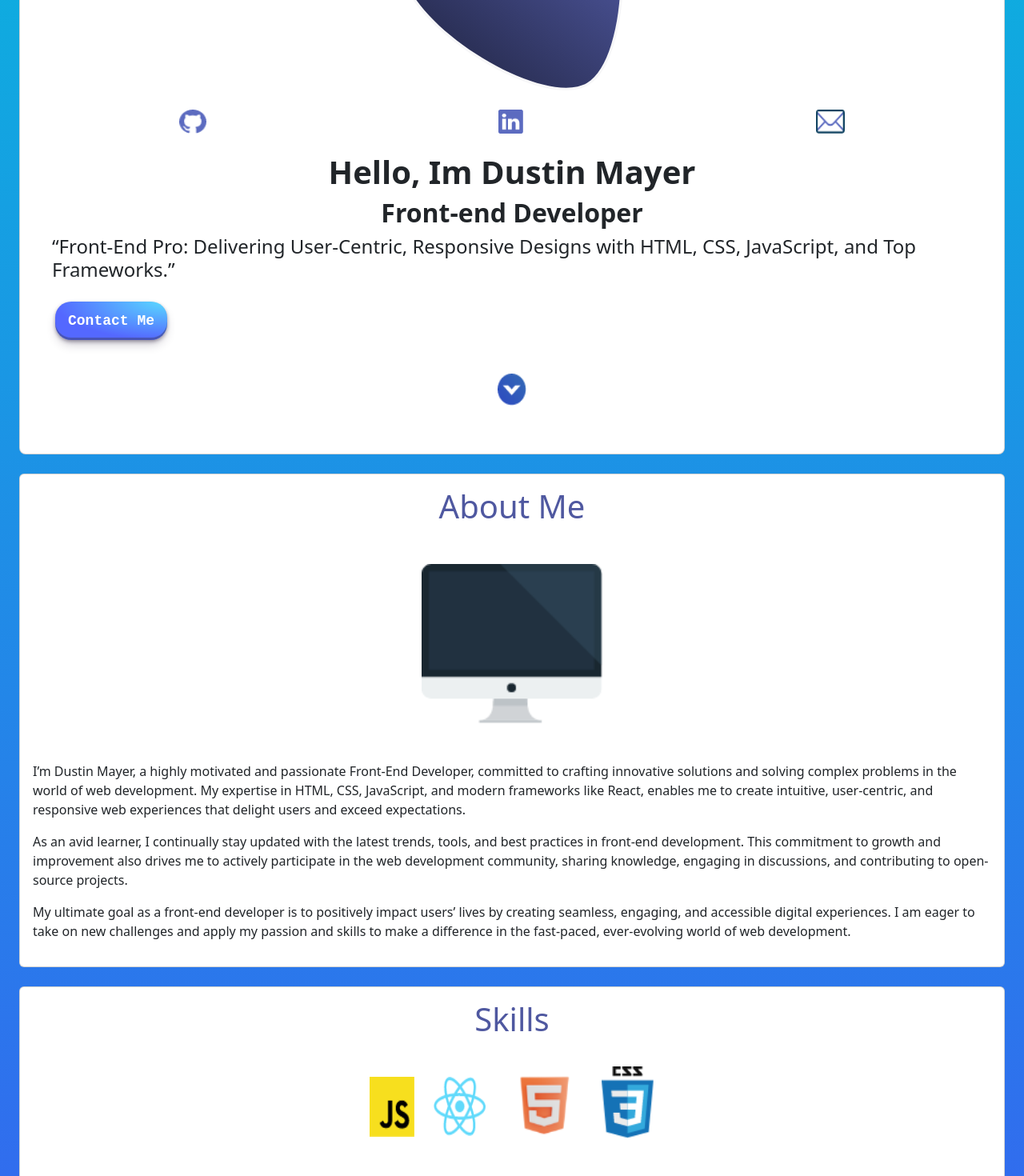
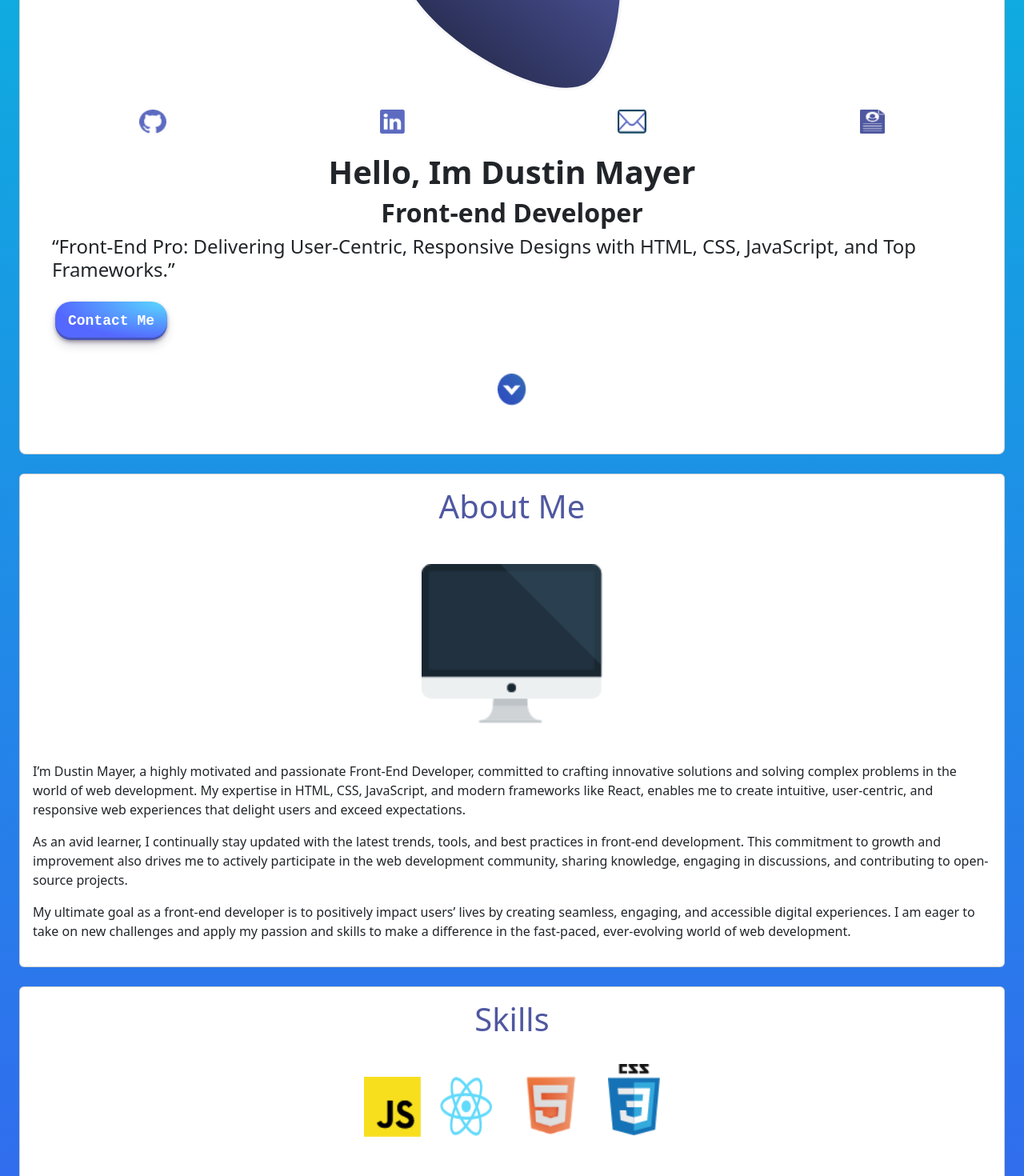
Before and after one commit to maye0085/portfolio, a React (Create React App) app: page / in a window 1280 px wide. Shown: the part 300-1770 px from the top of the page at 80% size. Built offline with nearby package versions, Linux system fonts and the light colour scheme.

Commit message:
added in spot for resume

```diff
--- a/src/App.js
+++ b/src/App.js
@@ -7,6 +7,7 @@ import Navbar from "react-bootstrap/Navbar";
 import EmailHome from "./assets/emailHome.png";
 import GithubHome from "./assets/githubHome.png";
 import LinkedInHome from "./assets/linkedInHome.png";
+import ResumeHome from './assets/resumeHome.png'
 import ArrowDownHome from "./assets/arrowDownHome.png";
 import AboutMeIcon from "./assets/aboutMeIcon.png";
 import CssIcon from "./assets/cssIcon.png";
@@ -93,6 +94,14 @@ function App() {
                   src={EmailHome}
                   style={{
                     width: "60px",
+                    height: "30px",
+                  }}
+                  alt="Email Icon"
+                ></img>
+                <img
+                  src={ResumeHome}
+                  style={{
+                    width: "55px",
                     height: "30px",
                   }}
                   alt="Email Icon"
@@ -188,7 +197,7 @@ function App() {
               <img
                 src={JavascriptIcon}
                 style={{
-                  width: "80px",
+                  width: "95px",
                   height: "75px",
                 }}
                 alt="Javascript Icon"
@@ -217,7 +226,7 @@ function App() {
                   width: "90px",
                   height: "90px",
                   position: "relative",
-                  bottom: "13px",
+                  bottom: "16px",
                 }}
                 alt="Css Icon"
               ></img>
@@ -269,8 +278,7 @@ function App() {
               Experience
             </h1>
             <h3 class="text-center justify-content-center row">
-            Community Paramedic <br/> Cross
-Platform App at Premergeny Inc
+              Community Paramedic <br /> Cross Platform App at Premergeny Inc
             </h3>
             <div class="row justify-content-center my-3">
               <img
@@ -329,12 +337,12 @@ Platform App at Premergeny Inc
         {/* -------------- Experience Card 2 --------------------- */}
         <div class="card mt-4">
           <div class="card-body">
-          <h1 class="justify-content-center row" style={{ color: "#4F58A0" }}>
+            <h1 class="justify-content-center row" style={{ color: "#4F58A0" }}>
               Experience
             </h1>
             <h3 class="text-center justify-content-center row">
-            Canadian Sales Calculator <br/>
-React App on Google Play Store
+              Canadian Sales Calculator <br />
+              React App on Google Play Store
             </h3>
           </div>
         </div>
```
Also changed, not shown: src/assets/resumeHome.png (added).
